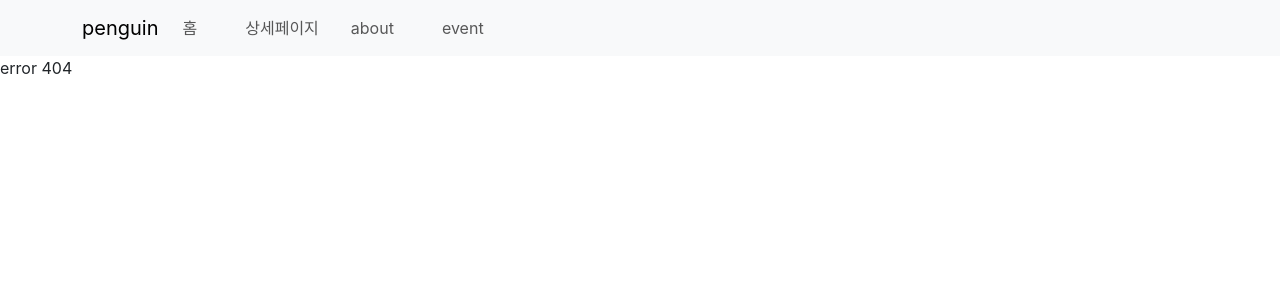
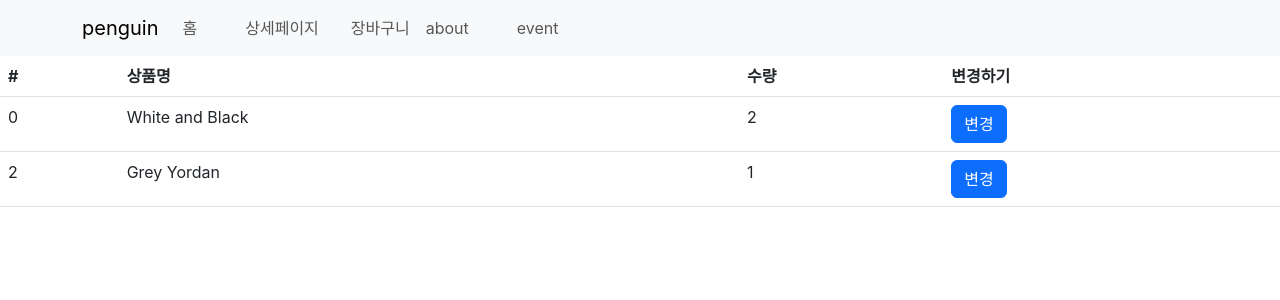
Before and after one commit to HANJIYEONN/shop, a React (Create React App) app: page /cart in a window 1280 px wide. Before the commit this address had no page. Shown: the top 300 px of the page. Built offline with nearby package versions, Linux system fonts and the light colour scheme.

Commit message:
리덕스

```diff
--- a/package.json
+++ b/package.json
@@ -3,6 +3,7 @@
   "version": "0.1.0",
   "private": true,
   "dependencies": {
+    "@reduxjs/toolkit": "^1.9.5",
     "@testing-library/jest-dom": "^5.17.0",
     "@testing-library/react": "^13.4.0",
     "@testing-library/user-event": "^13.5.0",
@@ -12,6 +13,7 @@
     "react": "^18.2.0",
     "react-bootstrap": "^2.8.0",
     "react-dom": "^18.2.0",
+    "react-redux": "^8.1.2",
     "react-router-dom": "^6.15.0",
     "react-scripts": "5.0.1",
     "styled-components": "^6.0.7",
--- a/src/Links/index.js
+++ b/src/Links/index.js
@@ -14,6 +14,7 @@ const Index = () => {
           <Nav className="me-auto">
             {publicRoutes.map((route, idx) => (
               <Nav.Link
+                key={idx}
                 onClick={() => {
                   navigate(route.path);
                 }}
--- a/src/Routes/allRoutes.js
+++ b/src/Routes/allRoutes.js
@@ -6,6 +6,7 @@ import About from "../page/About";
 import Event from "../page/Event";
 import One from "../page/Event/One";
 import Two from "../page/Event/Two";
+import Cart from "../page/Cart";
 
 const publicRoutes = [
   { path: "/", component: <Main />, name: "홈" },
@@ -15,6 +16,8 @@ const publicRoutes = [
   //상세 페이지
   { path: "/detail", component: <Detail />, name: "상세페이지" },
   { path: "/detail/:id", component: <Detail /> },
+
+  { path: "/cart", component: <Cart />, name: "장바구니" },
 
   //about 페이지
   { path: "/about", component: <About />, name: "about" },
--- /dev/null
+++ b/src/Store/store.js
@@ -0,0 +1,31 @@
+import { configureStore, createSlice } from "@reduxjs/toolkit";
+
+//useState와 비슷
+let user = createSlice({
+  name: "user",
+  initialState: "kim",
+});
+
+let stock = createSlice({
+  name: "stock",
+  initialState: [10, 12, 14],
+});
+
+let cart = createSlice({
+  name: "cart",
+  initialState: [
+    { id: 0, name: "White and Black", count: 2 },
+    { id: 2, name: "Grey Yordan", count: 1 },
+  ],
+  reducer: {
+    함수1() {},
+  },
+});
+
+export default configureStore({
+  reducer: {
+    user: user.reducer,
+    stock: stock.reducer,
+    cart: cart.reducer,
+  },
+});
--- /dev/null
+++ b/src/page/Cart/index.js
@@ -0,0 +1,36 @@
+import { Button, Table } from "react-bootstrap";
+import { useSelector } from "react-redux";
+
+function Cart() {
+  const cart = useSelector((state) => state.cart);
+
+  console.log("cart", cart);
+  let tbody = cart.map((item, idx) => (
+    <tr key={idx}>
+      <td>{item.id}</td>
+      <td>{item.name}</td>
+      <td>{item.count}</td>
+      <td>
+        <Button variant="primary">변경</Button>
+      </td>
+    </tr>
+  ));
+
+  return (
+    <>
+      <Table>
+        <thead>
+          <tr>
+            <th>#</th>
+            <th>상품명</th>
+            <th>수량</th>
+            <th>변경하기</th>
+          </tr>
+        </thead>
+        <tbody>{tbody}</tbody>
+      </Table>
+    </>
+  );
+}
+
+export default Cart;
```
Also changed, not shown: src/index.js (+13 -9 lines), 1 other file (tests, documents, lock files or other folders).
